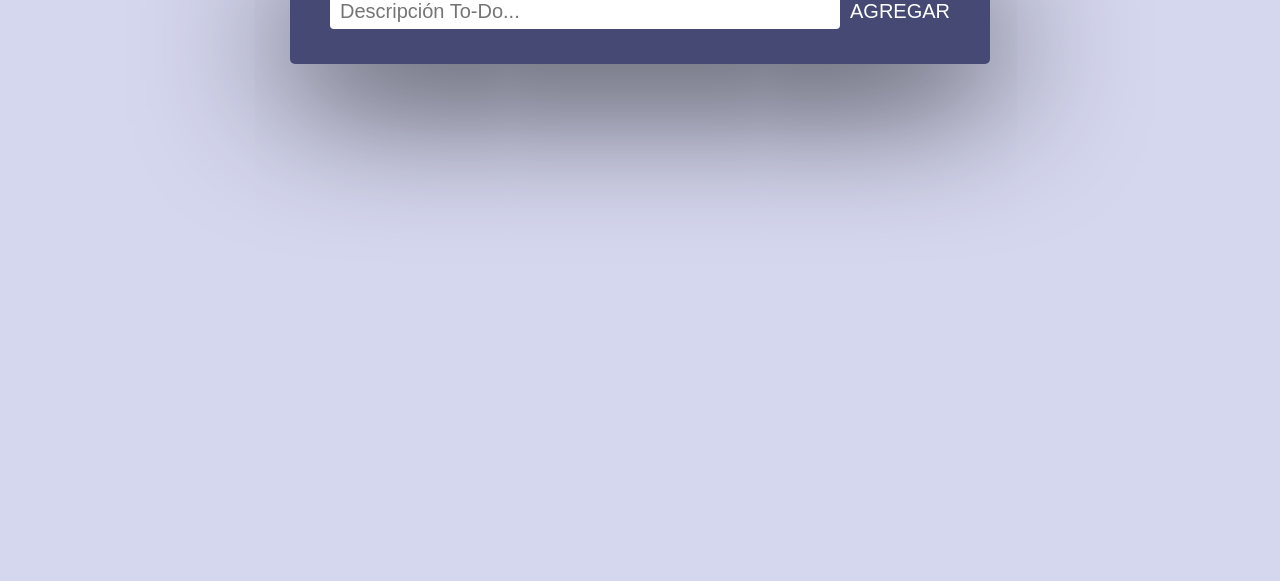
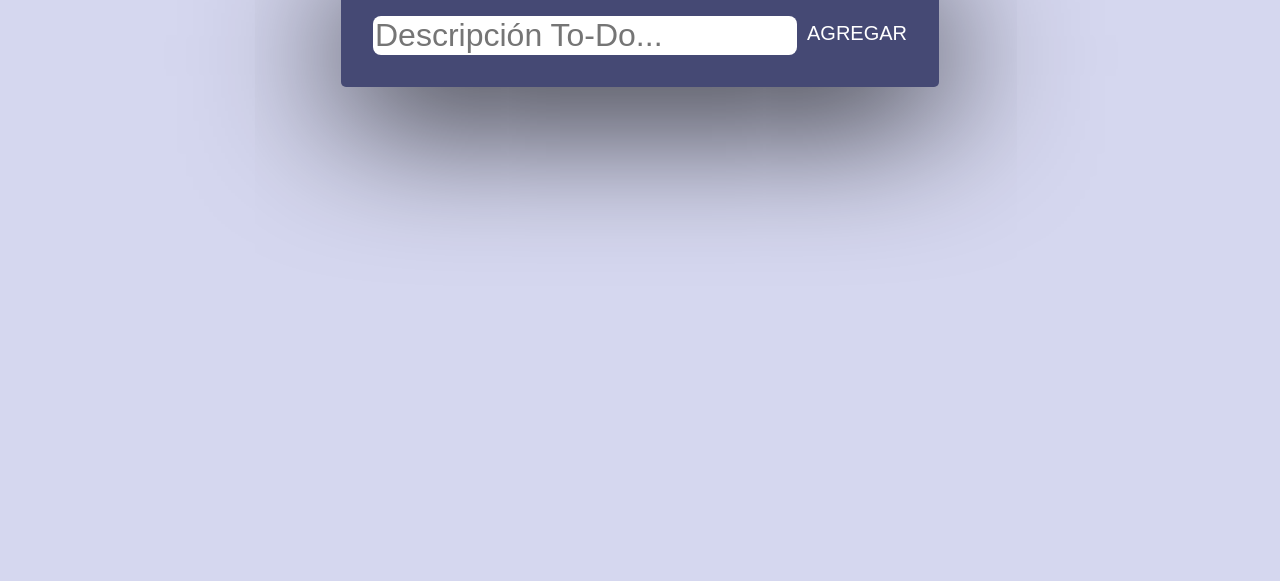
Before and after one commit to jesus1942/FT-M2, an Eleventy site: page 01-DOM/homework/index.html in a window 1280 px wide. Shown: the part 219-800 px from the top of the page. Built offline with nearby package versions, Linux system fonts and the light colour scheme; Eleventy itself is replaced by a stand-in of ours; files that its build step writes are made by us from their sources.

Commit message:
algun cambio estético

```diff
--- a/01-DOM/homework/assets/style.css
+++ b/01-DOM/homework/assets/style.css
@@ -46,28 +46,37 @@ a img {
 
 
 #container {
+  padding: 1em;
+  display: flex;
+  flex-direction: column;
+  align-items: center;
   background-color: #454974;
   /*background-color: #428fbb;*/
   box-shadow: 1px 20px 150px#000;
-  width: 50%;
-  min-width: 700px;
+  /*width: 1em;*/
+  /*min-width: 900px;*/
   border-radius: 5px;
 }
 
 #inputContainer {
   display: flex;
+
   justify-content: center;
-  padding: 10px;
-  margin-bottom: 25px;
+  /*padding: 1em;*/
+  /*margin-bottom: 25px;*/
+  padding: 1em;
 }
 
 #toDoInput {
-  outline: none;
-  width: 75%;
-  padding-left: 10px;
-  font-size: 20px;
+  display: flex;
+  flex-direction: column;
+  justify-content: center;
+  /*outline: none;*/
+  /*width: 100%;*/
+  /*padding-left: 10px;*/
+  font-size: 2em;
   border: none;
-  border-radius: 4px;
+  border-radius: 0.25em;
 }
 
 #addButton {
@@ -87,6 +96,7 @@ a img {
 #toDoContainer {
   width: 100%;
   display: flex;
+  flex-direction: column;
   justify-content: center;
   flex-wrap: wrap;
   cursor: pointer;
```
